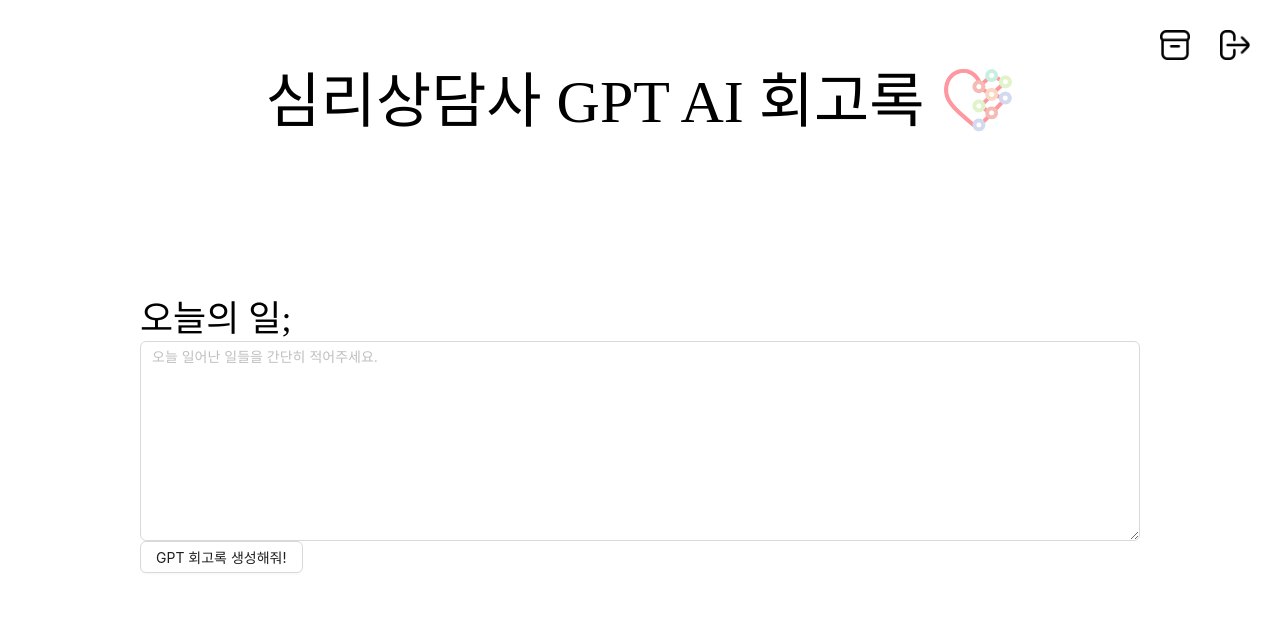
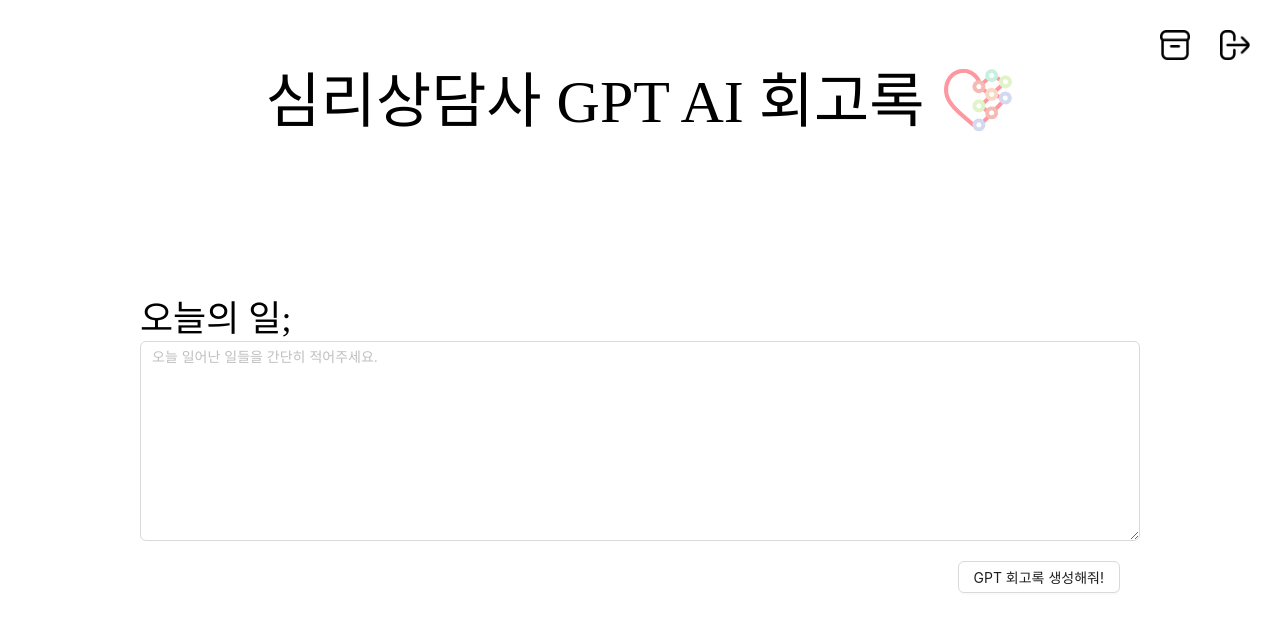
Before and after one commit to hyerinxx/Ewhaian-AiMemoir, a React (Vite) app: page / in a window 1280 px wide. Shown: the top 632 px of the page. Built offline with nearby package versions, Linux system fonts and the light colour scheme.

Commit message:
design: InputForm Button position design
- margin 20px
- button의 위치를 오른쪽에 붙임

```diff
--- a/src/features/generation/InputForm.jsx
+++ b/src/features/generation/InputForm.jsx
@@ -1,7 +1,15 @@
 import React from 'react';
 import { H3 } from '@features/ui/Text';
 import { Input, Button } from 'antd';
+import styled from 'styled-components';
 const { TextArea } = Input;
+
+const ButtonContainer = styled.div`
+    margin: 20px;
+    display: flex;
+    flex-flow: row nowrap;
+    justify-content: flex-end;
+`;
 
 function InputForm() {
     return (
@@ -12,7 +20,9 @@
                     placeholder='오늘 일어난 일들을 간단히 적어주세요.'
                     style={{height: "200px"}}
                 />
-                <Button>GPT 회고록 생성해줘!</Button>
+                <ButtonContainer>
+                    <Button>GPT 회고록 생성해줘!</Button>
+                </ButtonContainer>
             </form>
         </div>
     );
```
